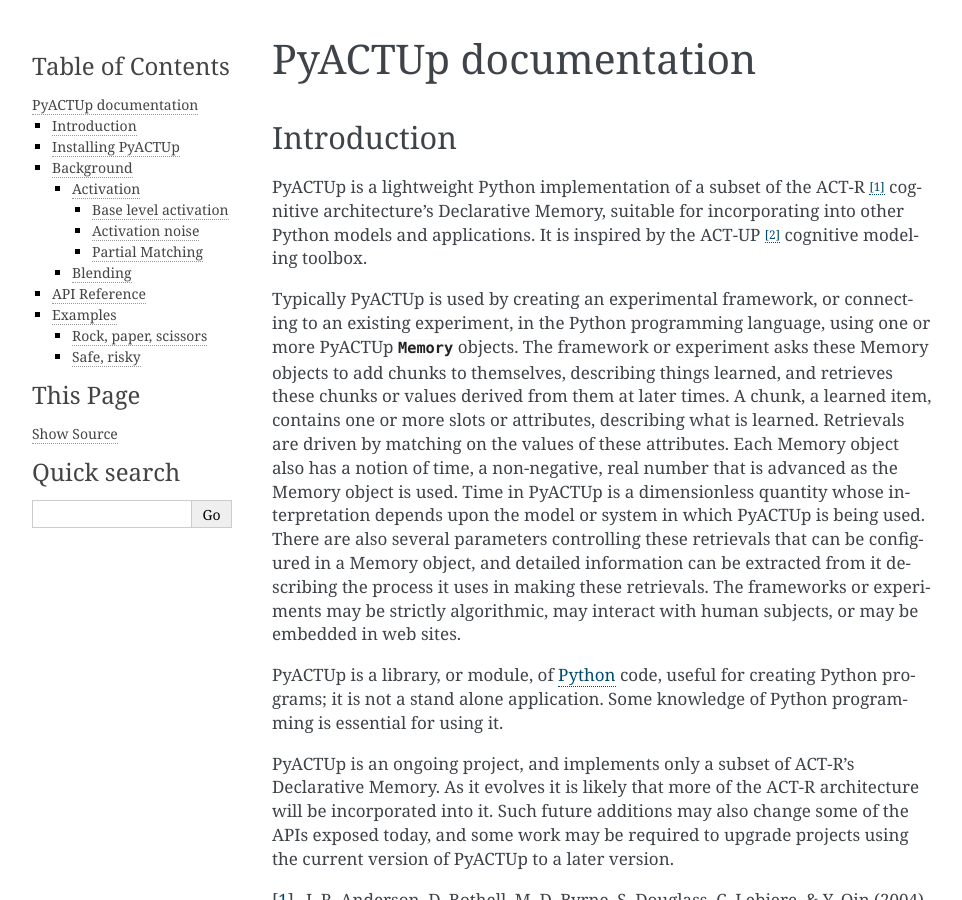
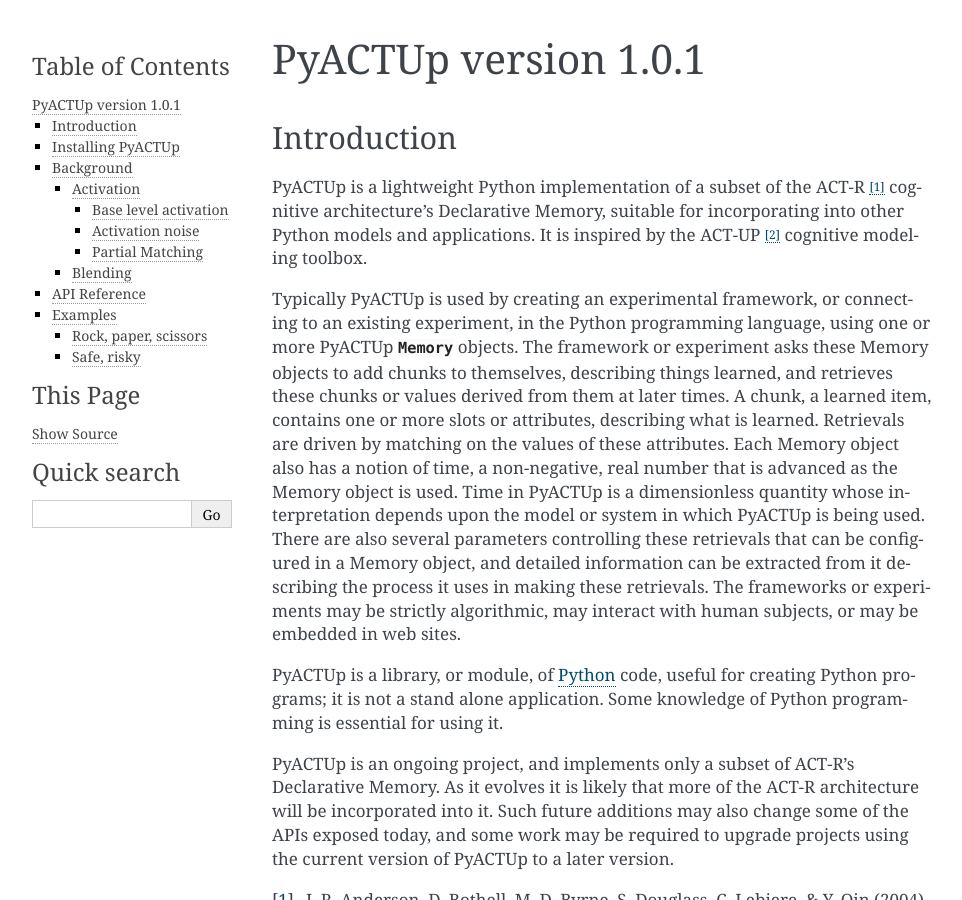
Before and after one commit to dfmorrison/pyactup, a Sphinx documentation site: the page built from doc/index.rst, in a window 1280 px wide and 900 px high. Shown: the whole window, without its empty margins (148-1110 px from the left). Built offline with Sphinx 7.4.7, drawn with Linux system fonts in a browser that asks for light colours; formulas are drawn with MathJax 3.

Commit message:
tweek doc

```diff
--- a/doc/index.rst
+++ b/doc/index.rst
@@ -1,4 +1,4 @@
-PyACTUp documentation
+PyACTUp version 1.0.1
 *********************
 
 .. toctree::
```
